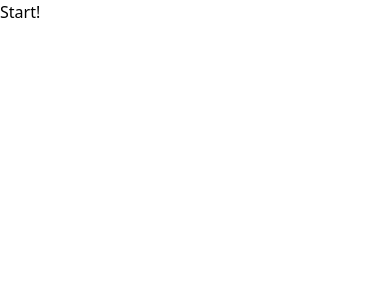
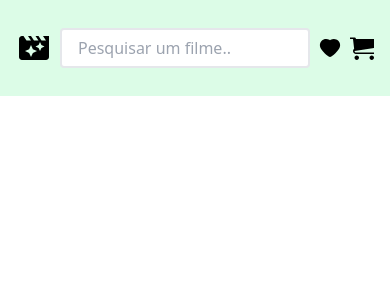
Before and after one commit to vitoriacst/movies, a React (Create React App) app in the folder app/: page / in a window 390 px wide. Shown: the top 300 px of the page. Built offline with nearby package versions, Linux system fonts and the light colour scheme.

Commit message:
feat: :construction: construindo o esqueleto do componente header ( mobile )

```diff
--- a/app/src/App.js
+++ b/app/src/App.js
@@ -1,8 +1,9 @@
+import Header from "./components/Header";
 
 function App() {
   return (
     <div className="App">
-      Start!
+      <Header/>
     </div>
   );
 }
--- /dev/null
+++ b/app/src/components/Header.js
@@ -0,0 +1,26 @@
+import React from 'react';
+import{ MdMovieFilter } from 'react-icons/md'
+import { AiFillHeart } from 'react-icons/ai'
+import { ImCart } from 'react-icons/im'
+
+const Header = () => {
+  return (
+    <div className='flex items-center justify-between w-full'>
+      <header className='bg-green-100 p-4 w-full flex justify-around items-center h-24 gap-2'>
+        <section>
+         <MdMovieFilter className='text-4xl'/>
+        </section>
+         <section>
+          <input type="search" name="search" id="search_input" className="bg-white appearance-none border-2 border-gray-200 rounded w-full py-2 px-4 text-gray-700 leading-tight focus:outline-none focus:bg-white focus:border-purple-500" placeholder='Pesquisar um filme..'  />
+
+         </section>
+         <section className='flex gap-2'>
+          <AiFillHeart className='text-2xl'/>
+          <ImCart className='text-2xl'/>
+         </section>
+      </header>
+    </div>
+   );
+}
+
+export default Header;
```
Also changed, not shown: app/src/assets/images/logo.svg (added).
